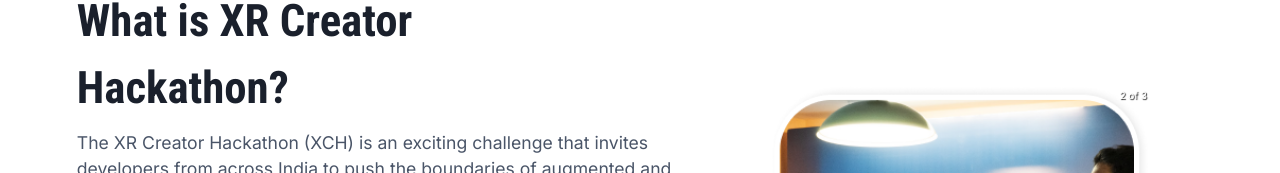
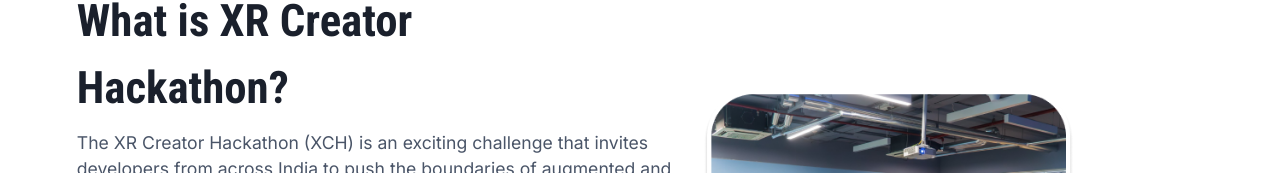
Before and after one commit to Vansh17555555/test, a React (Vite) app in the folder new-xr/: page / in a window 1280 px wide. Shown: the part 531-704 px from the top of the page. Built offline with nearby package versions, Linux system fonts and the light colour scheme.

Commit message:
Update About.jsx

```diff
--- a/new-xr/src/components/About.jsx
+++ b/new-xr/src/components/About.jsx
@@ -1,38 +1,42 @@
 import React from 'react';
 import { Carousel } from 'react-responsive-carousel';
 import "react-responsive-carousel/lib/styles/carousel.min.css"; // Import carousel styles
- // Use regular CSS
 
 const About = ({ register }) => {
   return (
     <div className="container">
-      {/* Content Section */}
       <div className="content-box">
-        <h1 className="title">What is XR Creator <br>
-        </br> Hackathon?</h1>
+        <h1 className="title">What is XR Creator <br></br> Hackathon?</h1>
         <p className="description">
           The XR Creator Hackathon (XCH) is an exciting challenge that invites developers from across India to push the boundaries of augmented and virtual reality. Designed to spark creativity and drive innovation, this event provides a platform for showcasing groundbreaking solutions that can transform how we interact with technology.
         </p>
         <p className="description">
-          Designed to push the boundaries of what’s possible, XCH offers a dynamic platform for you to develop and showcase your visionary ideas. With the opportunity to present your solutions at the World Audio Visual and Entertainment Summit (WAVES) 2025, this hackathon is your gateway to shaping the future of immersive technology and making a meaningful impact. Get ready to unleash your potential and the world of XR.
+          Designed to push the boundaries of what's possible, XCH offers a dynamic platform for you to develop and showcase your visionary ideas. With the opportunity to present your solutions at the World Audio Visual and Entertainment Summit (WAVES) 2025, this hackathon is your gateway to shaping the future of immersive technology and making a meaningful impact. Get ready to unleash your potential and the world of XR.
         </p>
-        <a href="#" className="register-button" onClick={(e) => { e.preventDefault(); register(); }}>REGISTER NOW</a>
+        <a href="#" className="register-button desktop-button" onClick={(e) => { e.preventDefault(); register(); }}>REGISTER NOW</a>
       </div>
 
-      {/* Overlapping Images Section */}
       <div className="carousel-container">
-        <Carousel showThumbs={false} infiniteLoop autoPlay>
+        <Carousel
+          showThumbs={false}
+          infiniteLoop
+          autoPlay
+          showStatus={false}
+          showArrows={false}
+        >
           <div>
-            <img src="/assets/image.png" alt="Image 1" />
+            <img src="/assets/image (1).png" alt="Image 1" />
           </div>
           <div>
-            <img src="/assets/image.png" alt="Image 2" />
+            <img src="/assets/image (1).png" alt="Image 2" />
           </div>
           <div>
-            <img src="/assets/image.png" alt="Image 3" />
+            <img src="/assets/image (1).png" alt="Image 3" />
           </div>
         </Carousel>
       </div>
+
+      <a href="#" className="register-button mobile-button" >REGISTER NOW</a>
     </div>
   );
 };
```
